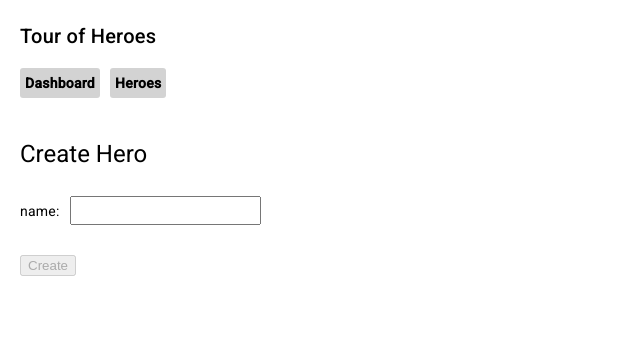
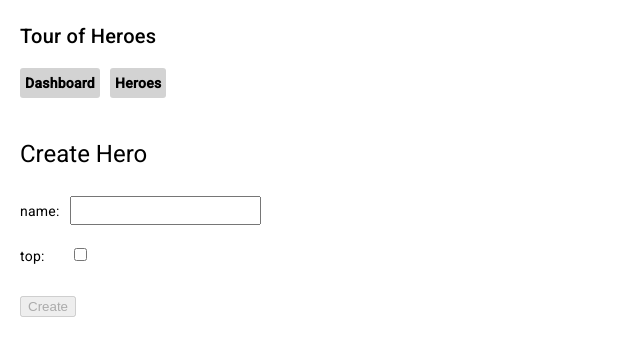
Before and after one commit to karelinho/AlzaTest, an Angular app: page /create-hero in a window 1280 px wide. Shown: the top 356 px of the page, without its empty margins (0-640 px from the left). Built offline with nearby package versions, Linux system fonts and the light colour scheme.

Commit message:
Add improvements to the create hero and update hero usecases.

```diff
--- a/src/app/components/create-hero/create-hero.component.html
+++ b/src/app/components/create-hero/create-hero.component.html
@@ -6,6 +6,12 @@
             <input class="hero-name-input" [(ngModel)]="heroName" />
         </div>
     </div>
+    <div class="item-wrapper">
+        <div class="item-label">top:</div>
+        <div class="item-value">
+            <input type="checkbox" [(ngModel)]="heroTop" />
+        </div>
+    </div>
 </div>
 <button class="create-button" type="button" (click)="create()" [disabled]="isEmpty(heroName)">Create</button>
 @for(heroItem of createdHeroes; track heroItem.id) {
--- a/src/app/components/create-hero/create-hero.component.ts
+++ b/src/app/components/create-hero/create-hero.component.ts
@@ -21,6 +21,9 @@ export class CreateHeroComponent {
   /** Hero name used in input. */
   heroName: string = '';
 
+  /** Hero top flag. */
+  heroTop = false;
+
   /** Contains created heroes. */
   createdHeroes: Hero[] = [];
 
@@ -30,9 +33,10 @@ export class CreateHeroComponent {
    * Creates a new hero and clears input.
    */
   create() {
-    const hero = this.heroService.createHero(this.heroName);
+    const hero = this.heroService.createHero(this.heroName, this.heroTop);
     this.createdHeroes.push(hero);
     this.heroName = '';
+    this.heroTop = false;
   }
 
   /**
--- a/src/app/components/dashboard/dashboard.component.scss
+++ b/src/app/components/dashboard/dashboard.component.scss
@@ -8,6 +8,8 @@ app-dashboard {
 
     .top-heroes-list {
         display: flex;
+        flex-wrap: wrap;
+        width: 100%;
     }
 
     .top-hero-item {
@@ -17,7 +19,6 @@ app-dashboard {
         flex-direction: column;
         height: 100px;
         flex-grow: 1;
-
     }
 
     .top-hero-name {
--- a/src/app/components/hero-detail/hero-detail.component.ts
+++ b/src/app/components/hero-detail/hero-detail.component.ts
@@ -55,6 +55,7 @@ export class HeroDetailComponent {
    */
   save(name: string): void {
     this.heroService.updateHero(this.hero.id, name);
+    this.exists.set(true);
   }
 
   /**
--- a/src/app/services/hero.service.ts
+++ b/src/app/services/hero.service.ts
@@ -65,12 +65,14 @@ export class HeroService {
   /**
    * Creates a new hero with provided name and adds it under the last hero id + 1 to the array of heroes.
    * @param name - hero name
+   * @param top - if hero is topped
    * @returns
    */
-  createHero(name: string): Hero {
+  createHero(name: string, top: boolean): Hero {
     const hero = {
       id: (this.heroes.length > 0) ? (this.heroes.slice(-1)[0].id + 1) : 1,
-      name: name
+      name: name,
+      top: top
     };
     this.heroes.push(hero);
     return hero;
```
